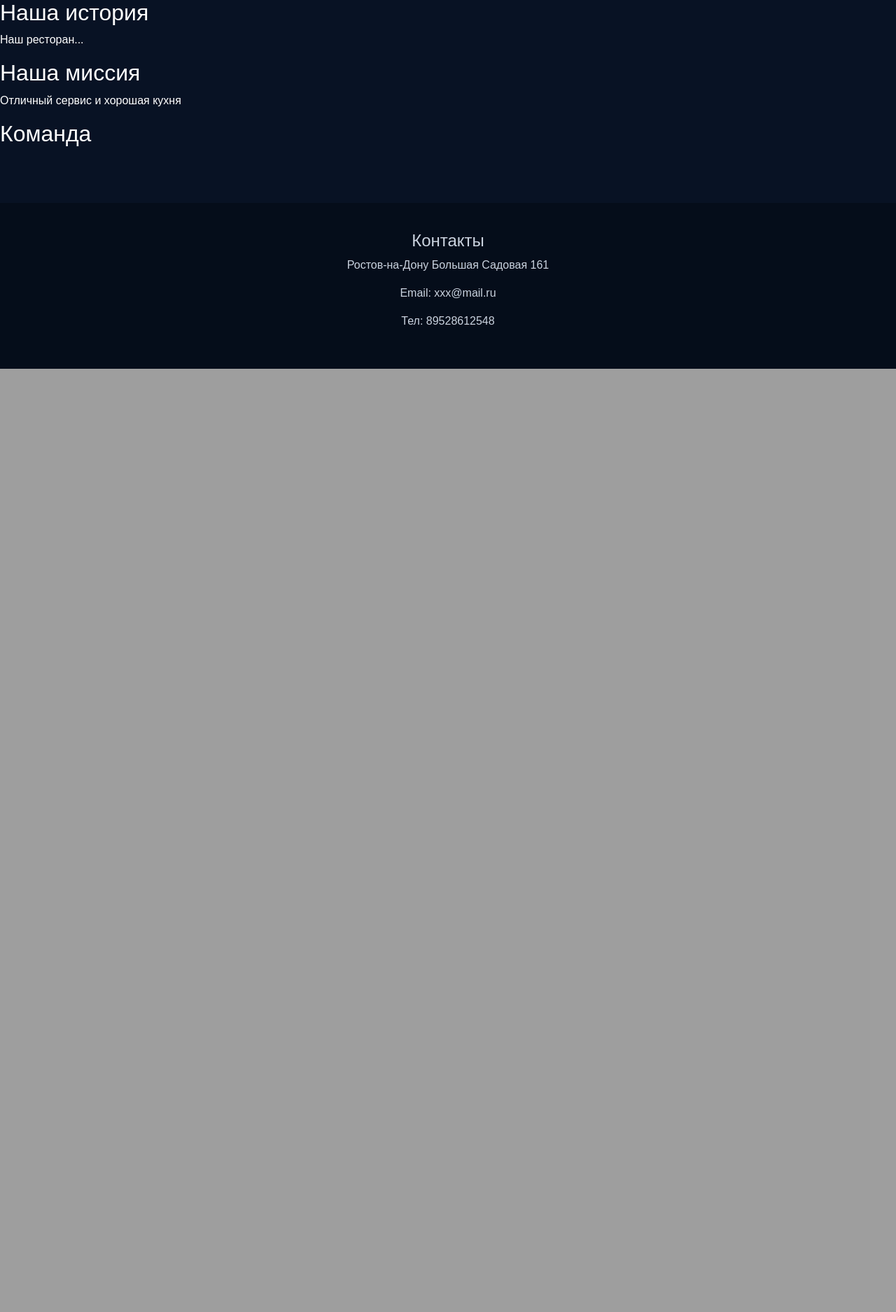
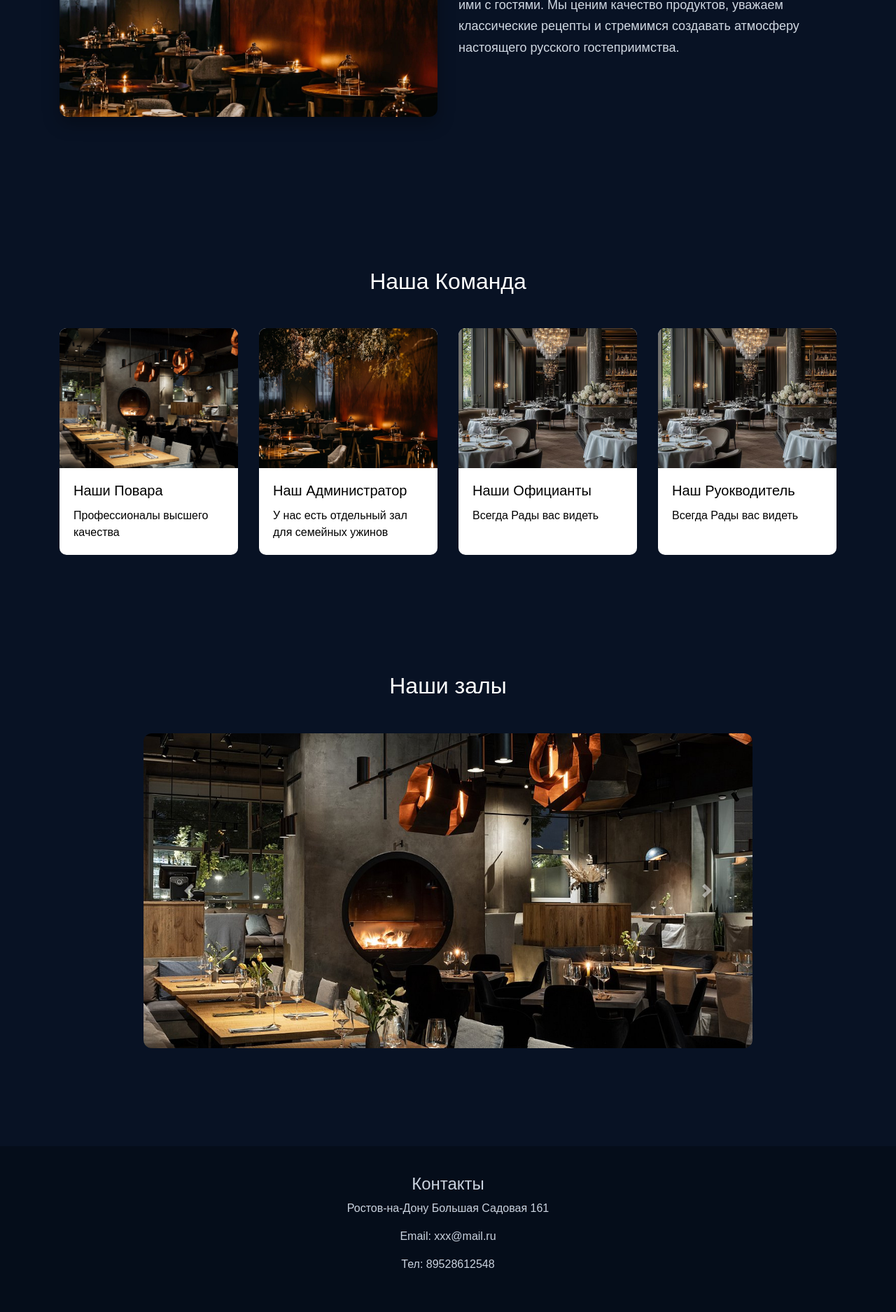
Before and after one commit to kseniya161-max/restaurant_booking, a Django app: page /about/ in a window 1280 px wide. Shown: the part 753-2628 px from the top of the page at 70% size. Before the commit the page ends 1280 px from the top, so only its background shows below. Run offline with Django 5.2, Linux system fonts and the light colour scheme; some libraries are stand-ins or nearby versions.

Commit message:
about html

```diff
--- a/pages/templates/pages/about.html
+++ b/pages/templates/pages/about.html
@@ -1,32 +1,186 @@
 {% extends "base.html" %}
+{% load static %}
+{% block title %}О нас{% endblock %}
+{% block content %}
+<section class="about-story container">
 
-{% block content %}
+<div class="row align-items-center">
 
-<h1>О нашем ресторане</h1>
-<div class="card mb-3">
-  <img src="..." class="card-img-top" alt="...">
-  <div class="card-body">
-    <h5 class="card-title">Card title</h5>
-    <p class="card-text">This is a wider card with supporting text below as a natural lead-in to additional content. This content is a little bit longer.</p>
-    <p class="card-text"><small class="text-body-secondary">Last updated 3 mins ago</small></p>
-  </div>
-</div>
-<div class="card">
-  <div class="card-body">
-    <h5 class="card-title">Card title</h5>
-    <p class="card-text">This is a wider card with supporting text below as a natural lead-in to additional content. This content is a little bit longer.</p>
-    <p class="card-text"><small class="text-body-secondary">Last updated 3 mins ago</small></p>
-  </div>
-  <img src="..." class="card-img-bottom" alt="...">
+<div class="col-lg-6">
+
+<h2 class="text-center">История нашего ресторана</h2>
+
+<p class="about-text">
+Наш ресторан был основан более 10 лет назад и начинался
+как небольшой семейный проект. Мы хотели создать место,
+где люди смогут попробовать настоящую русскую кухню.
+
+Со временем ресторан вырос, но мы сохранили
+главные принципы: качество, традиции и гостеприимство.
+
+Сегодня наш ресторан — это уютное место,
+где собираются семьи, друзья и коллеги.
+</p>
+
 </div>
 
-<h2>Наша история</h2>
-<p>Наш ресторан...</p>
+<div class="col-lg-6">
 
-<h2>Наша миссия</h2>
-<p>Отличный сервис и хорошая кухня</p>
+<div class="about-card">
+<img src="{% static 'images/r5.jpg' %}" alt="">
+</div>
 
-<h2>Команда</h2>
+</div>
+
+</div>
+</section>
+
+<!--Наша миссия и ценности-->
+<section class="about-mission container">
+
+<div class="row align-items-center">
+
+<div class="col-lg-6 order-2 order-lg-1">
+
+<div class="about-card">
+<img src="{% static 'images/r3.jpg' %}" alt="">
+</div>
+
+</div>
+
+<div class="col-lg-6 order-1 order-lg-2">
+
+<h2 class="text-center text-lg-left">Наша миссия и ценности</h2>
+
+<p class="about-text">
+Наша миссия — сохранять традиции русской кухни
+и делиться ими с гостями.
+
+Мы ценим качество продуктов,
+уважаем классические рецепты
+и стремимся создавать атмосферу
+настоящего русского гостеприимства.
+</p>
+
+</div>
+
+</div>
+
+</section>
+
+
+<!-- Команда -->
+<section class="service container mt-5">
+
+<h2 class="text-center mb-5 mt-5">Наша Команда</h2>
+
+<div class="row">
+
+<div class="col-lg-3 col-md-6 col-12 mb-5">
+
+<div class="card">
+<img src="{% static 'images/r5.jpg' %}" class="card-img-top">
+
+<div class="card-body">
+<h5 class="card-title">Наши Повара</h5>
+
+<p class="card-text">
+Профессионалы высшего качества
+</p>
+
+</div>
+</div>
+</div>
+
+
+<div class="col-lg-3 col-md-6 col-12 mb-5">
+
+<div class="card">
+<img src="{% static 'images/r3.jpg' %}" class="card-img-top">
+
+<div class="card-body">
+
+<h5 class="card-title">Наш Администратор</h5>
+
+<p class="card-text">
+У нас есть отдельный зал для семейных ужинов
+</p>
+
+</div>
+</div>
+</div>
+
+
+<div class="col-lg-3 col-md-6 col-12 mb-5">
+
+<div class="card">
+
+<img src="{% static 'images/r2.avif' %}" class="card-img-top">
+
+<div class="card-body">
+
+<h5 class="card-title">Наши Официанты</h5>
+
+<p class="card-text">
+Всегда Рады вас видеть
+</p>
+
+</div>
+</div>
+</div>
+<div class="col-lg-3 col-md-6 col-12 mb-5">
+
+<div class="card">
+
+<img src="{% static 'images/r2.avif' %}" class="card-img-top">
+
+<div class="card-body">
+
+<h5 class="card-title">Наш Руокводитель</h5>
+
+<p class="card-text">
+Всегда Рады вас видеть
+</p>
+
+</div>
+    </div>
+</div>
+</div>
+
+</section>
+<section class="halls container">
+
+<h2 class="text-center mb-5">Наши залы</h2>
+
+<div id="carouselExampleFade" class="carousel slide" data-ride="carousel">
+
+<div class="carousel-inner">
+
+<div class="carousel-item active">
+<img src="{% static 'images/r5.jpg' %}" class="d-block w-100 carousel-img">
+</div>
+
+<div class="carousel-item">
+<img src="{% static 'images/r3.jpg' %}" class="d-block w-100 carousel-img">
+</div>
+
+<div class="carousel-item">
+<img src="{% static 'images/r4.jpg' %}" class="d-block w-100 carousel-img">
+</div>
+
+</div>
+
+<a class="carousel-control-prev" href="#carouselExampleFade" role="button" data-slide="prev">
+<span class="carousel-control-prev-icon"></span>
+</a>
+
+<a class="carousel-control-next" href="#carouselExampleFade" role="button" data-slide="next">
+<span class="carousel-control-next-icon"></span>
+</a>
+
+</div>
+
+</section>
 
 
 {% endblock %}
--- a/static/css/styles.css
+++ b/static/css/styles.css
@@ -159,15 +159,117 @@ justify-content:center;
 @media (max-width:768px){
 
 .main-nav{
-flex-direction:column;
-align-items:left;
-gap:5px;
+flex-direction:row;
+flex-wrap:wrap;
+justify-content:center;
+gap:10px;
 }
 
 .main-nav a{
-font-size:13px;
+font-size:14px;
 }
 
-.main-nav{
-flex-wrap:wrap;
 }
+
+/* About hero*/
+
+.hero_about{
+height:350px;
+padding-top:120px;
+padding-bottom:80px;
+}}
+
+card-about{
+border:none;
+border-radius:10px;
+overflow:hidden;
+}
+.card img{
+height:200px;
+object-fit:cover;
+}
+
+.about-text{
+font-size:18px;
+line-height:1.7;
+color:#d0d8e2;
+}
+
+.about-card{
+border-radius:12px;
+overflow:hidden;
+box-shadow:0 10px 25px rgba(0,0,0,0.3);
+}
+
+.about-card img{
+width:100%;
+height:320px;
+object-fit:cover;
+}
+/* Мобильная адаптация*/
+@media (max-width:768px){
+
+.about-card img{
+height:220px;
+}
+
+.about-text{
+font-size:18px;
+text-align:center;
+line-height:1.7;
+color:#d0d8e2;
+
+}
+
+}
+
+
+.halls{
+max-width:900px;
+margin:auto;
+}
+
+.carousel-img{
+
+height:450px;
+object-fit:cover;
+border-radius:12px;
+
+}
+
+@media (max-width:768px){
+
+.carousel-img{
+height:250px;
+}
+
+}
+
+
+
+.about-story{
+padding-top:160px;
+}
+
+
+/* Карусель*/
+.halls{
+
+max-width:900px;
+margin:auto;
+
+}
+
+.carousel-img{
+
+height:450px;
+object-fit:cover;
+border-radius:12px;
+}
+@media (max-width:768px){
+
+.carousel-img{
+height:250px;
+}
+
+}
```
Also changed, not shown: static/images/r4.jpg (added).
